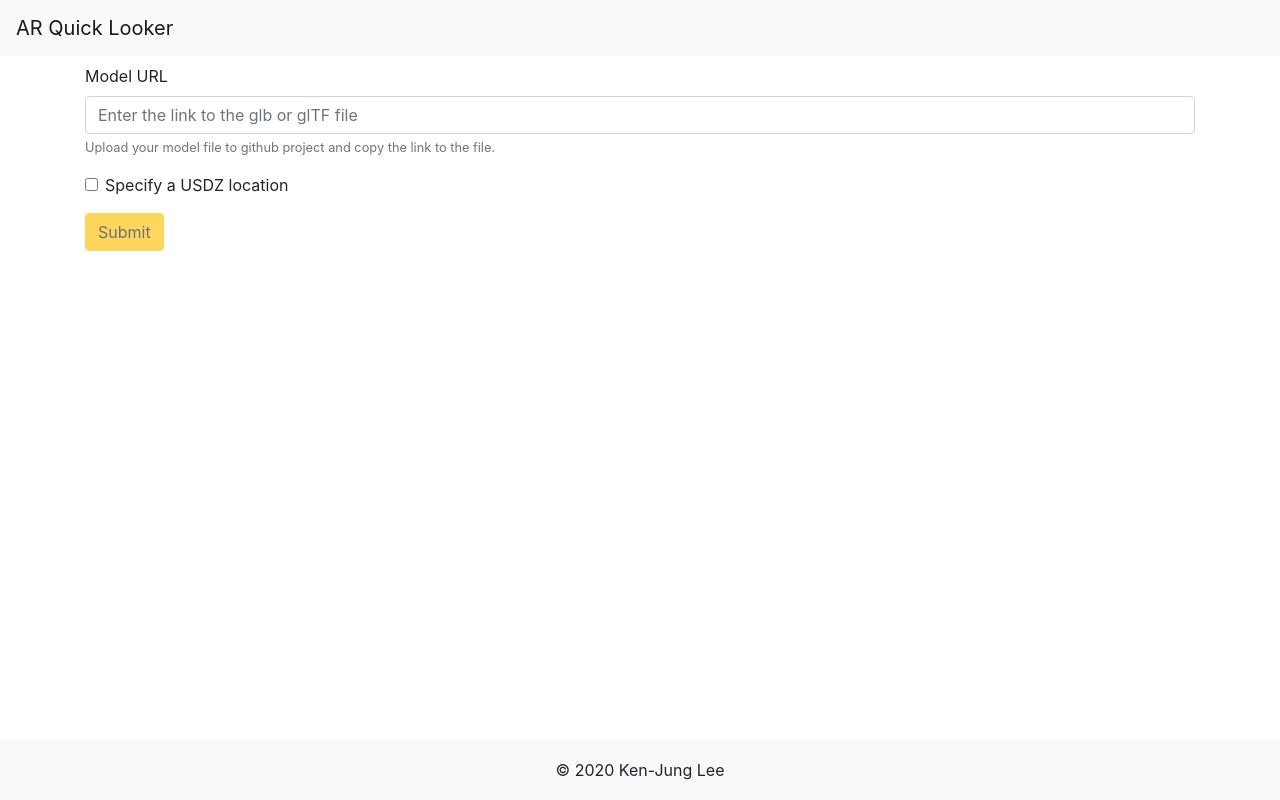
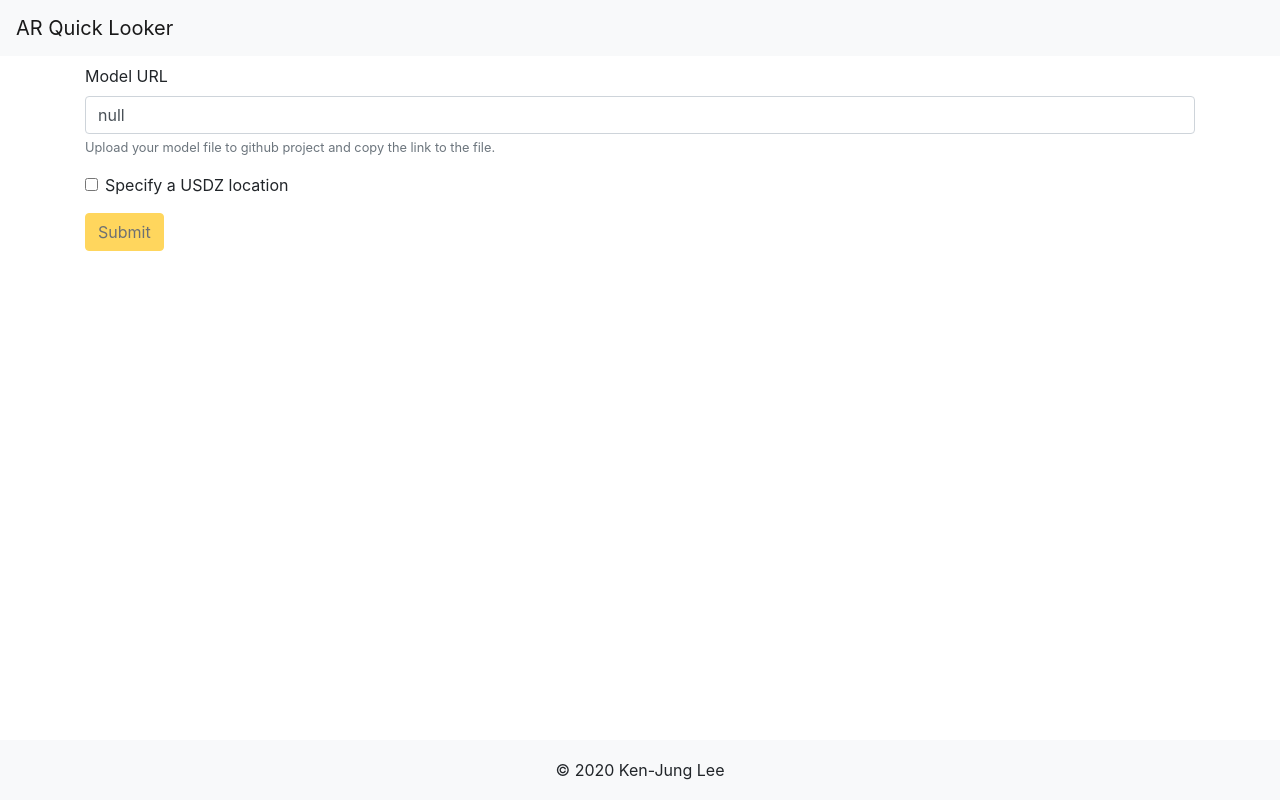
Before and after one commit to paperli/entity-viewer, a React (Create React App) app: page / in a window 1280 px wide. Built offline with nearby package versions, Linux system fonts and the light colour scheme.

Commit message:
Query string to share models with url

```diff
--- a/package.json
+++ b/package.json
@@ -11,6 +11,7 @@
     "bootstrap": "^4.4.1",
     "react": "^16.13.0",
     "react-dom": "^16.13.0",
+    "react-router": "^5.1.2",
     "react-scripts": "3.4.0"
   },
   "scripts": {
--- a/src/App.js
+++ b/src/App.js
@@ -1,16 +1,21 @@
 import React, { useState } from 'react';
-import { isURL, getUSDZ, getGithubRawURL } from './Utils';
+import { isURL, getUSDZ, getGithubRawURL, getParameterByName } from './Utils';
 import Form from './Form';
 import EntityViewer from './EntityViewer';
 //import logo from './logo.svg';
 import './App.css';
 
 function App() {
-  const [model, setModel] = useState("null");
-  const [submittedModel, setSubmittedModel] = useState("null");
-  const [usdz, setUsdz] = React.useState("null");
-  const [submittedUsdz, setSubmittedUsdz] = useState("null");
+  var para = getParameterByName("model");
+  if (para !== null) {
+    para = getGithubRawURL(para);
+  }
+  const [model, setModel] = useState(`${para}`);
+  const [submittedModel, setSubmittedModel] = useState(`${para}`);
+  const [usdz, setUsdz] = React.useState(`${(para === null) ? "null" : getUSDZ(para)}`);
+  const [submittedUsdz, setSubmittedUsdz] = useState(`${(para === null) ? "null" : getUSDZ(para)}`);
   const [enableUsdzField, setEnableUsdzField] = useState(false);
+  //console.log(`url: ${getParameterByName("model")}`);
 
   const handleUsdzCheckboxChange = (evt) => {
     setEnableUsdzField(evt.target.checked);
@@ -34,6 +39,7 @@ function App() {
     } else {
       setSubmittedUsdz(`${getUSDZ(m)}`);
     }
+    window.location.href = `${window.location.origin}${window.location.pathname}?model=${m}`;
     evt.preventDefault();
   }
 
--- a/src/Form.js
+++ b/src/Form.js
@@ -12,7 +12,7 @@ const Form = (props) => {
         <form onSubmit={props.onSubmit}>
         <div className="form-group">
             <label for="modelURL">Model URL</label>
-            <input type="url" className="form-control" id="modelURL" aria-describedby="modelURLHint" placeholder="Enter the link to the glb or glTF file" onChange={props.onChange} />
+            <input type="url" value={props.url} className="form-control" id="modelURL" aria-describedby="modelURLHint" placeholder="Enter the link to the glb or glTF file" onChange={props.onChange} />
             <small id="modelURLHint" className="form-text text-muted">Upload your model file to github project and copy the link to the file.</small>
         </div>
         <div className="form-check">
--- a/src/Utils.js
+++ b/src/Utils.js
@@ -16,3 +16,13 @@ export const getGithubRawURL = (t) => {
     t = t.replace("/blob/", "/");
     return t;
 }
+
+export const getParameterByName = (name, url) => {
+    if (!url) url = window.location.href;
+    name = name.replace(/[\[\]]/g, '\\$&');
+    var regex = new RegExp('[?&]' + name + '(=([^&#]*)|&|#|$)'),
+        results = regex.exec(url);
+    if (!results) return null;
+    if (!results[2]) return '';
+    return decodeURIComponent(results[2].replace(/\+/g, ' '));
+}
```
Also changed, not shown: 1 other file (tests, documents, lock files or other folders).
